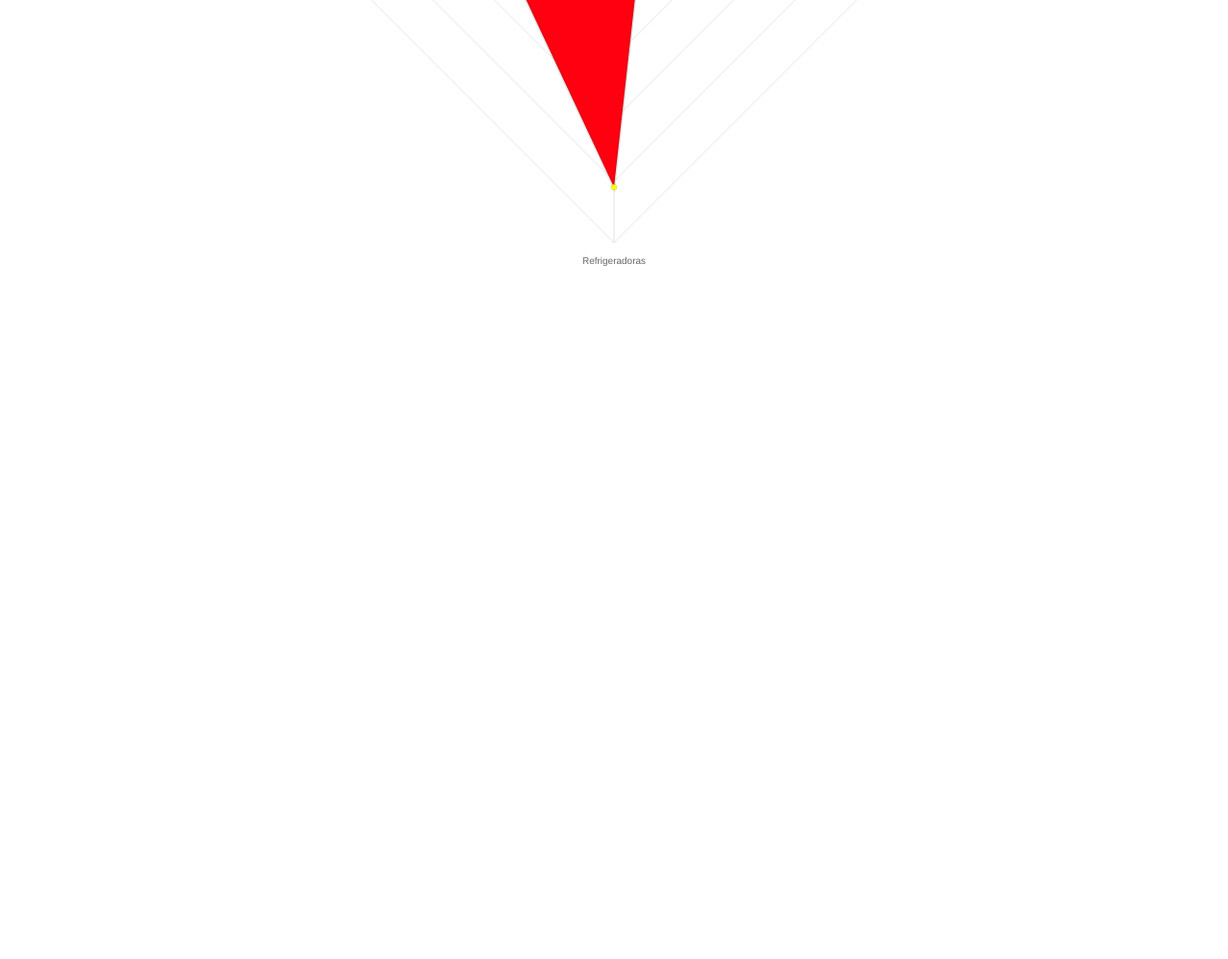
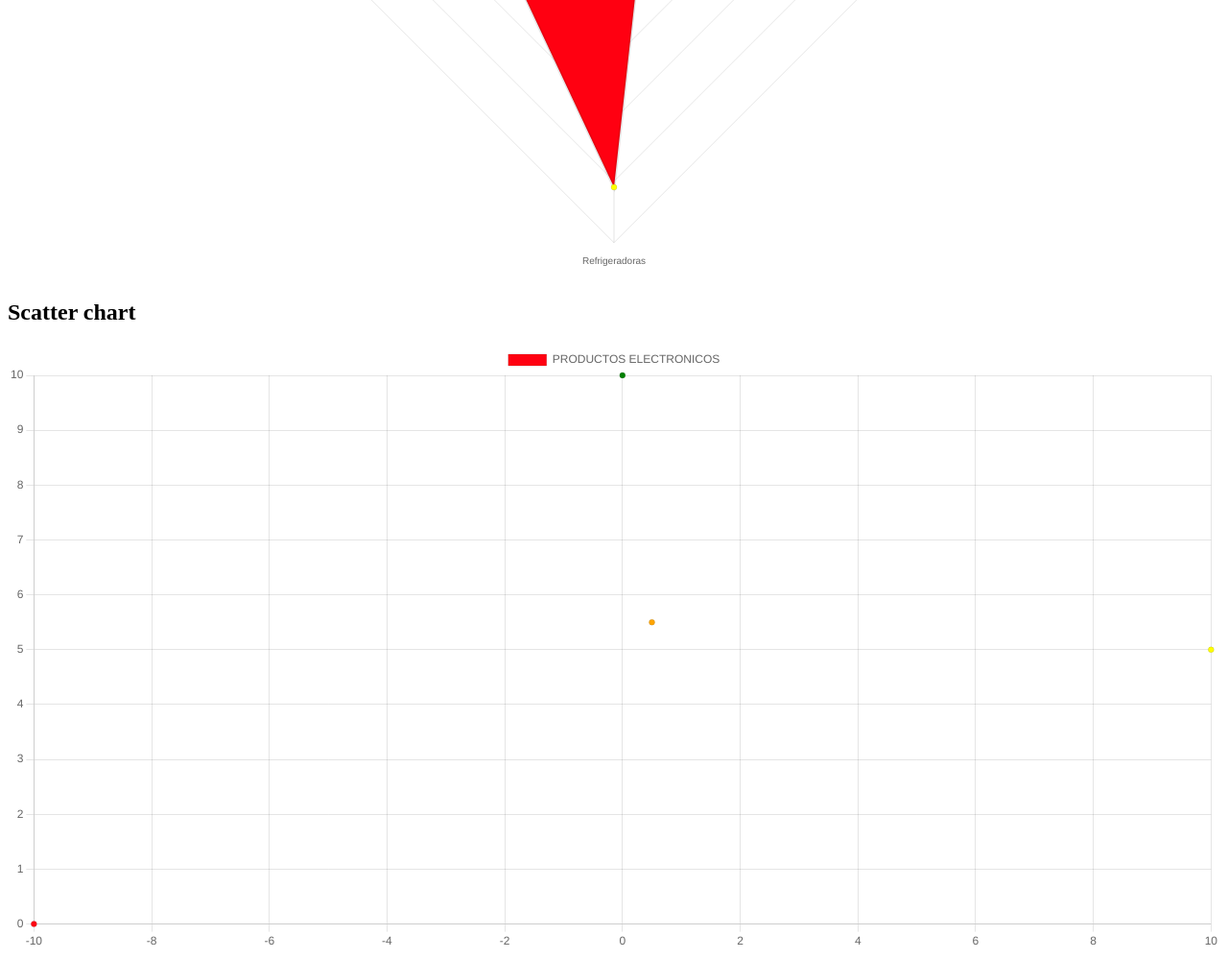
Before and after one commit to linder3hs/codigo-web-13, a plain HTML site: page semana5/dia4/chart.html in a window 1280 px wide. Shown: the part 5879-6878 px from the top of the page at 96% size. Before the commit the page ends 6179 px from the top, so only its background shows below. Drawn offline with nearby package versions, Linux system fonts and the light colour scheme.

```diff
--- a/semana5/dia4/chart.html
+++ b/semana5/dia4/chart.html
@@ -21,6 +21,8 @@
     <canvas id="polar-chart"></canvas>
     <h2>Radar chart</h2>
     <canvas id="radar-chart"></canvas>
+    <h2>Scatter chart</h2>
+    <canvas id="scatter-chart"></canvas>
     <!-- Recordemos que chartjs solo muestra garficos en 2d -->
     <script src="https://cdn.jsdelivr.net/npm/chart.js@3.7.1/dist/chart.min.js"></script>
     <script src="./index.js"></script>
--- a/semana5/dia4/index.js
+++ b/semana5/dia4/index.js
@@ -120,3 +120,33 @@
 };
 
 const radarChart = new Chart(containerRadarChart, configRadarChart);
+
+const containerScatterChart = document
+  .querySelector("#scatter-chart")
+  .getContext("2d");
+
+dataForChart.datasets[0].data = [
+  {
+    x: -10,
+    y: 0,
+  },
+  {
+    x: 0,
+    y: 10,
+  },
+  {
+    x: 10,
+    y: 5,
+  },
+  {
+    x: 0.5,
+    y: 5.5,
+  },
+];
+
+const configScatter = {
+  type: "scatter",
+  data: dataForChart,
+};
+
+const scatterChart = new Chart(containerScatterChart, configScatter);
```
